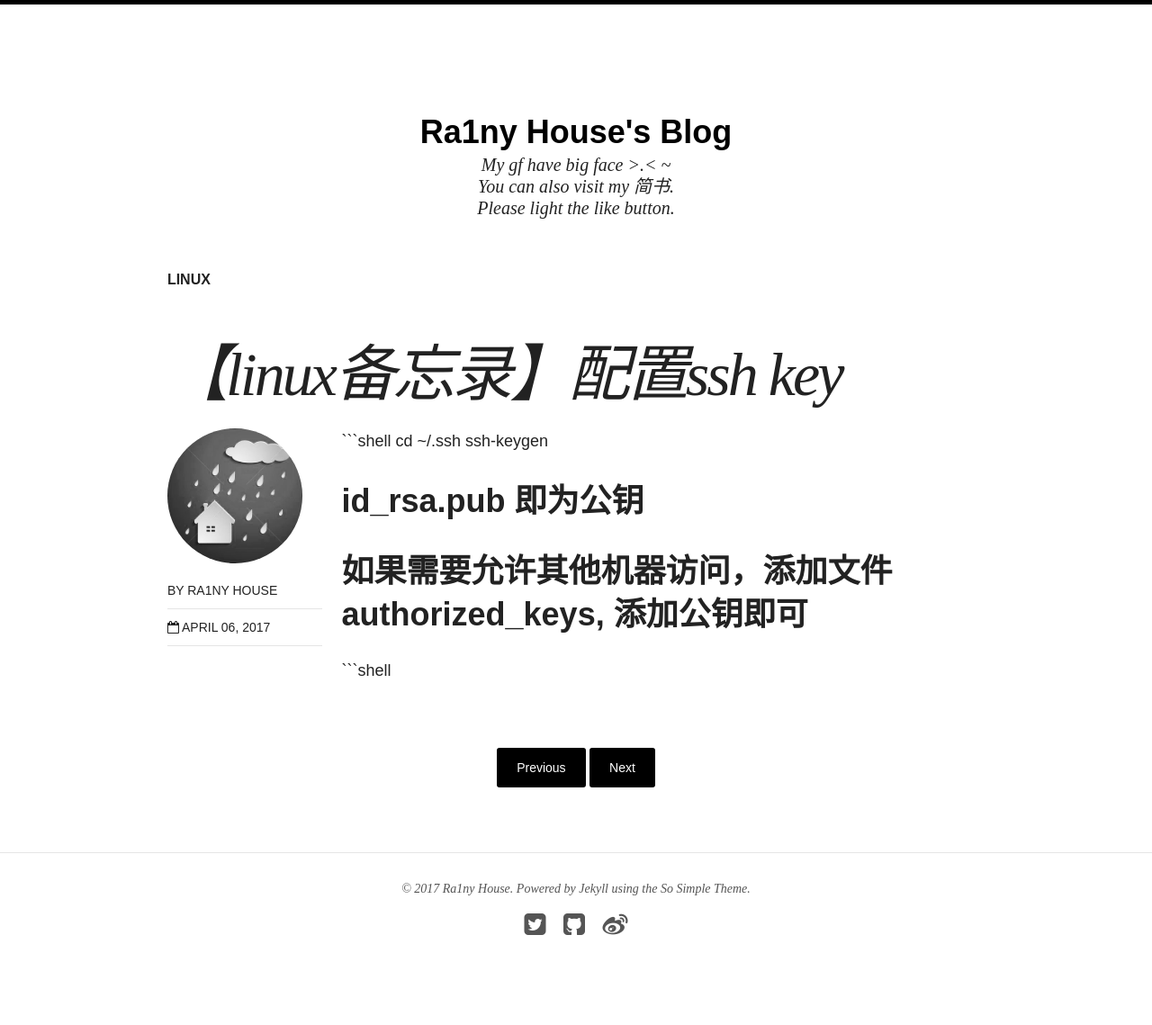
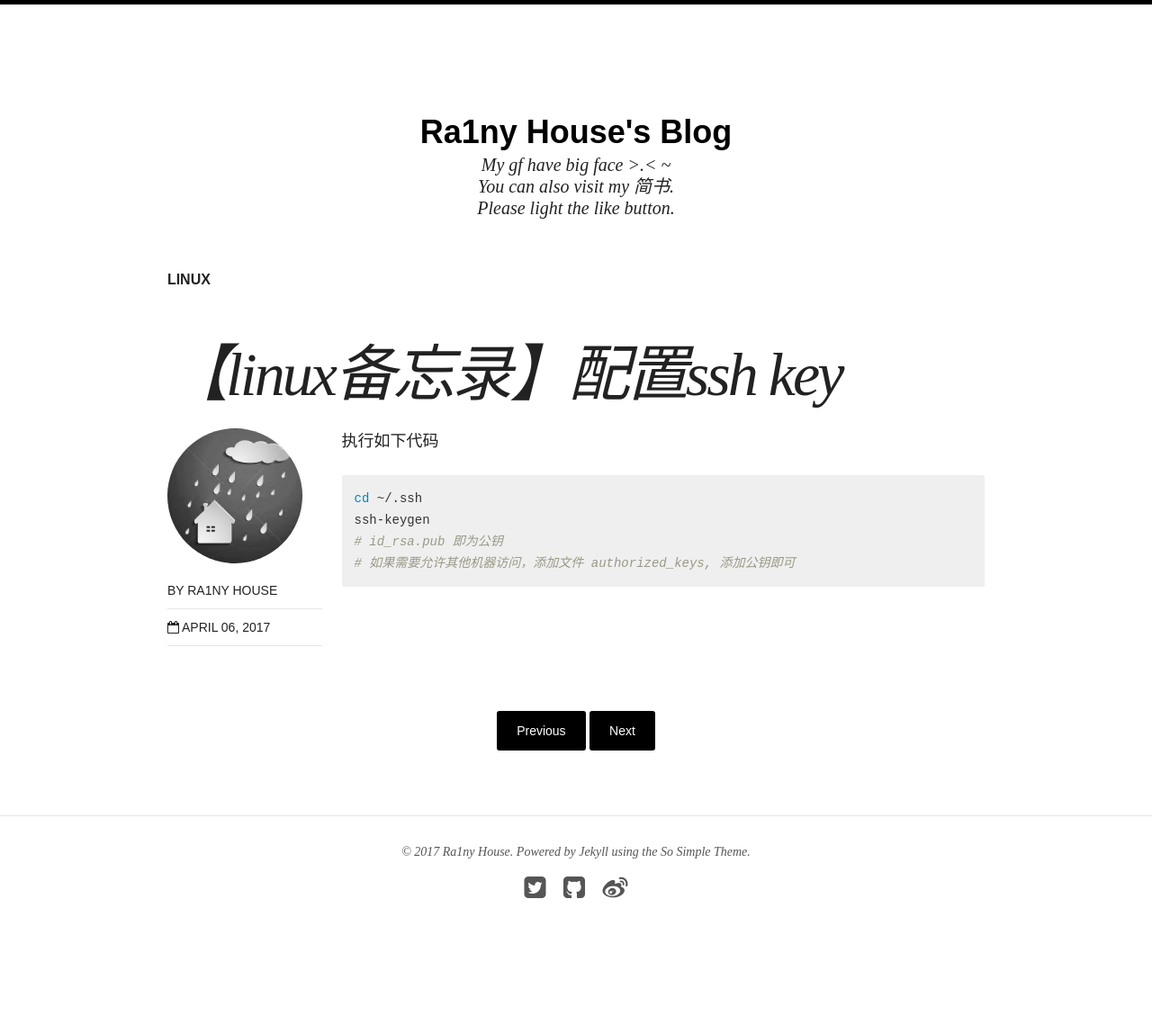
Before and after one commit to Ra1nyHouse/Ra1nyHouse.github.io, a Jekyll site: the page built from _posts/linux/2017-04-06-【Linux备忘录】配置ssh key.md, in a window 1280 px wide. Shown: the whole page at 90% size. Built offline with Jekyll 4.4.1, drawn with Linux system fonts in a browser that asks for light colours; nearby versions of some CDN libraries; comment, search, counter and statistics services are not loaded; after the commit the page ends 1098 px from its top, so only the background shows below that.

Commit message:
Update 2017-04-06-【Linux备忘录】配置ssh key.md

````diff
--- a/_posts/linux/2017-04-06-【Linux备忘录】配置ssh key.md
+++ b/_posts/linux/2017-04-06-【Linux备忘录】配置ssh key.md
@@ -2,10 +2,12 @@
 layout: post
 tags: [linux]
 ---
+
+执行如下代码
 
 ```shell
 cd ~/.ssh
 ssh-keygen
 # id_rsa.pub 即为公钥
 # 如果需要允许其他机器访问，添加文件 authorized_keys, 添加公钥即可
-```shell
+```
````
